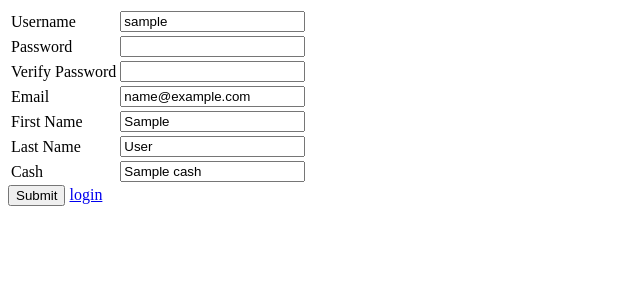
After one commit to montreal91/test_task, a Django app: template test_task/templates/test_task/myuser_form.html in a window 1280 px wide. The commit adds this page. Shown: the top 300 px of the page, without its empty margins (0-640 px from the left). Run offline with Django 3.2, Linux system fonts and the light colour scheme; the template is opened without the code that fills it: most values are stand-ins (such as "Sample title", 1, 10 or a date in 2020).

Commit message:
some magic doesn't work

```diff
--- a/test_task/models.py
+++ b/test_task/models.py
@@ -13,6 +13,9 @@ class MyUser(models.Model):
 	def __unicode__(self):
 		return self.user.username
 
+	def get_absolute_url(self):
+		return reverse('user detail', kwargs={'pk': self.pk})
+
 
 class Order(models.Model):
 	"""Data class which describes orders"""
--- /dev/null
+++ b/test_task/templates/test_task/myuser_form.html
@@ -0,0 +1,98 @@
+<!DOCTYPE html>
+<html>
+    <head>
+        <title>My Wiki</title>
+      <!--  <link href="/static/master.css" rel="stylesheet" type="text/css" media="all"/> -->
+    </head>
+
+    <body>
+    <form action="{% url 'task:sign_up' %}" method="post">
+    {% csrf_token %}
+
+      <table>
+        <tr>
+          <td class="label">
+            Username
+          </td>
+          <td>
+            <input type="text" name="username" value="{{UserName}}">
+          </td>
+          <td class="error">
+            {{error_username}}
+          </td>
+        </tr>
+
+        <tr>
+          <td class="label">
+            Password
+          </td>
+          <td>
+            <input type="password" name="password" value="">
+          </td>
+          <td class="error">
+            {{error_password}}
+          </td>
+        </tr>
+
+        <tr>
+          <td class="label">
+            Verify Password
+          </td>
+          <td>
+            <input type="password" name="verify" value="">
+          </td>
+          <td class="error">
+            {{error_verify}}
+          </td>
+        </tr>
+
+        <tr>
+          <td class="label">
+            Email
+          </td>
+          <td>
+            <input type="text" name="email" value="{{eMail}}">
+          </td>
+          <td class="error">
+            {{error_email}}
+          </td>
+        </tr>
+        <tr>
+          <td class="label">
+            First Name
+          </td>
+          <td>
+            <input type="text" name="first_name" value="{{first_name}}">
+          </td>
+          <td class="error">
+            {{fname_error}}
+          </td>
+        </tr>
+        <tr>
+          <td class="label">
+            Last Name
+          </td>
+          <td>
+            <input type="text" name="last_name" value="{{last_name}}">
+          </td>
+          <td class="error">
+            {{lname_error}}
+          </td>
+        </tr>
+        <tr>
+          <td class="label">
+            Cash
+          </td>
+          <td>
+            <input type="text" name="cash" value="{{cash}}">
+          </td>
+          <td>
+            {{cash_error}}
+          </td>
+        </tr>
+      </table>
+
+      <input type="submit">
+      <a href="/login">login</a>
+    </body>
+    </html>
--- a/test_task/templates/test_task/user_index.html
+++ b/test_task/templates/test_task/user_index.html
@@ -9,7 +9,7 @@
 	{% if myuser_list %}
 		<ul>
 		{% for myuser in myuser_list %}
-		<li><a href="{% url 'task:user detail' myuser.id %}">{{ myuser.user.first_name }} ({{ myuser.user.username }}) {{ myuser.user.last_name }}</a>: {{ myuser.cash }}</li>
+		<li><a href="{% url 'task:user detail' myuser.id %}">{{ myuser.user.username }}</a>: {{ myuser.cash }}</li>
 		{% endfor %}
 		</ul>
 
--- a/test_task/urls.py
+++ b/test_task/urls.py
@@ -6,6 +6,6 @@ urlpatterns = patterns('',
 	url(r'orders/(?P<pk>\d+)', views.OrderDetailView.as_view(), name='order detail'),
 	url(r'^$|orders/', views.OrderIndexView.as_view(), name='order detail'), #matches '/' and 'orders/'
 	url(r'users/(?P<pk>\d+)', views.UserDetailView.as_view(), name='user detail'),
+	url(r'users/signup/', views.CreateMyUser.as_view(), name='sign_up'),
 	url(r'users/', views.UserIndexView.as_view(), name='users index'),
-	url(r'signup/', views.signup, name='sign_up'),
 )
```
Also changed, not shown: test_task/views.py (+12 -11 lines), 3 other files.
